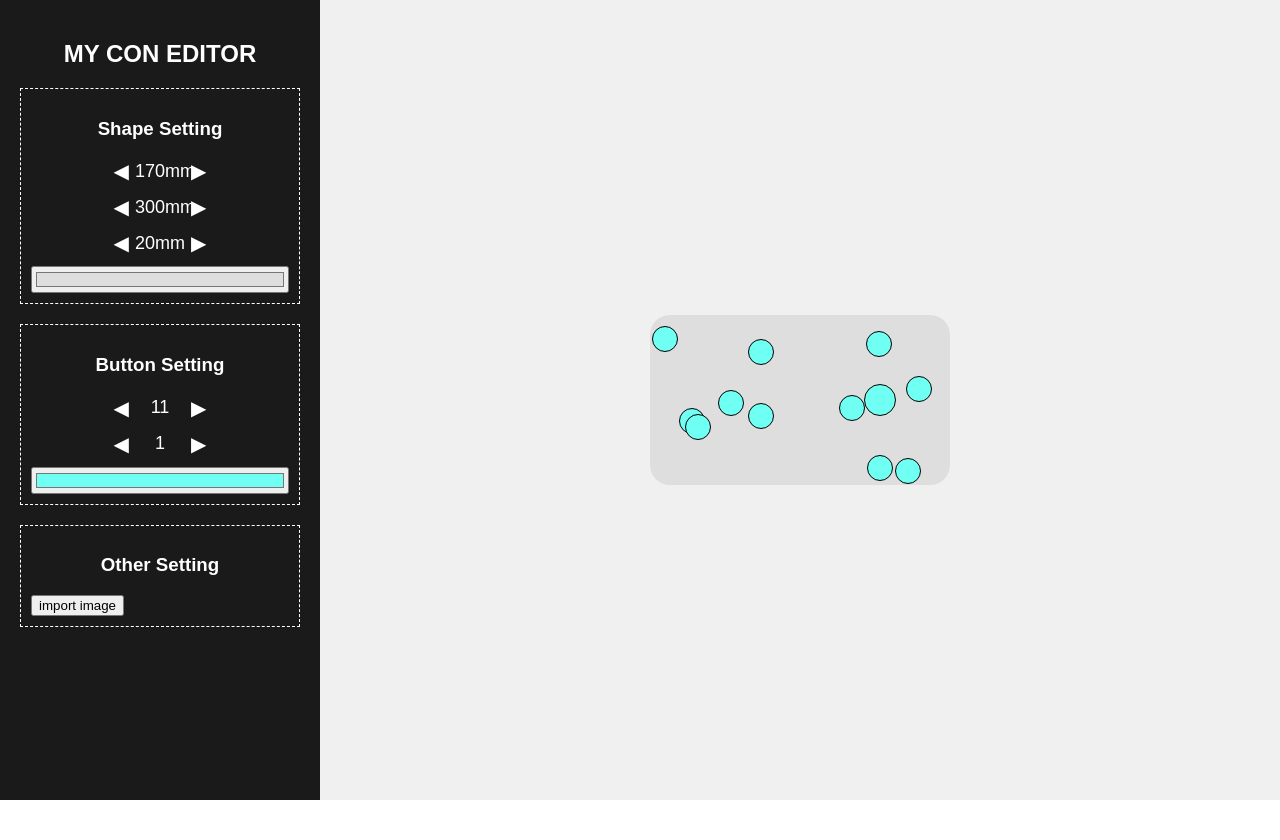
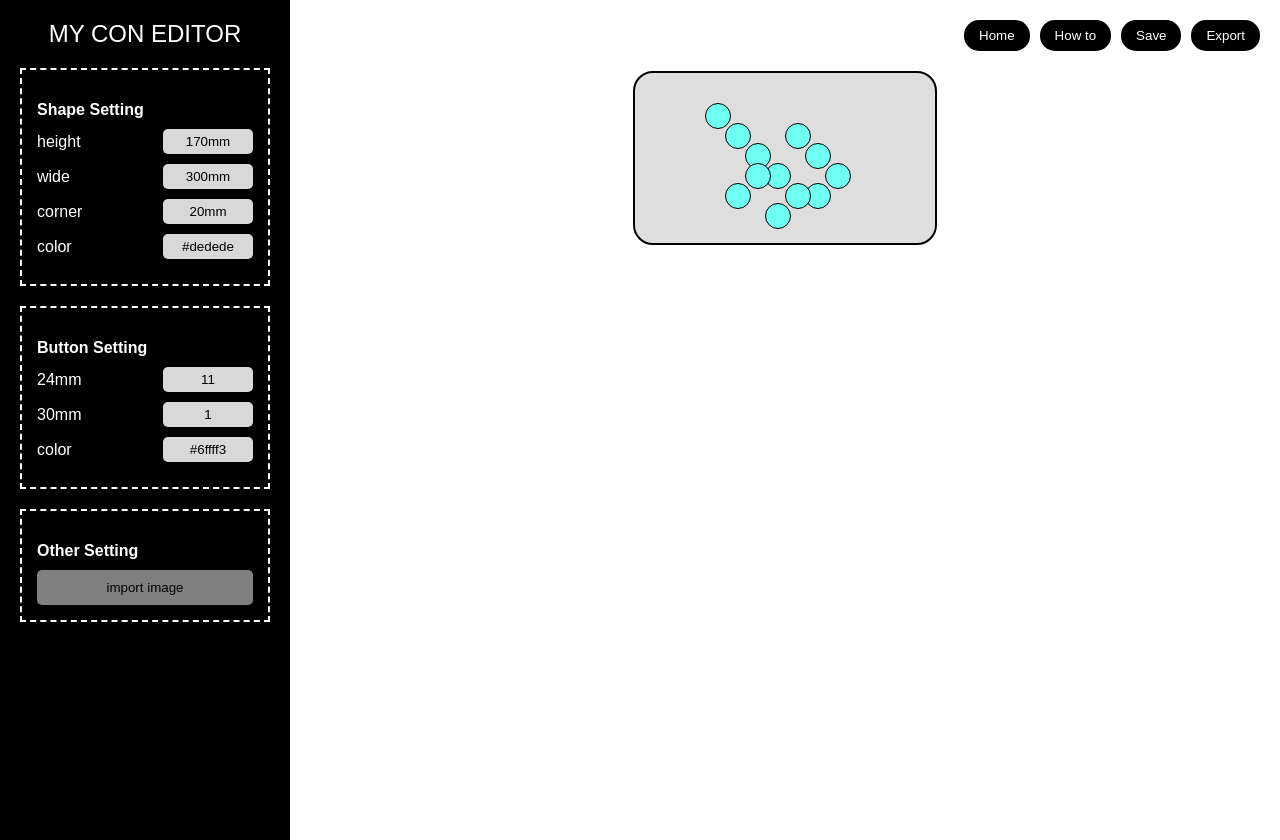
Before and after one commit to SoreiruFactory/button-layout-editor, a plain HTML site: page docs/index.html in a window 1280 px wide. Before the commit the page ends 800 px from the top, so only its background shows below. Drawn offline with Linux system fonts and the light colour scheme.

Commit message:
Update index.html

```diff
--- a/docs/index.html
+++ b/docs/index.html
@@ -4,64 +4,203 @@
     <meta charset="UTF-8">
     <meta name="viewport" content="width=device-width, initial-scale=1.0">
     <title>MY CON EDITOR</title>
-    <link rel="stylesheet" href="./styles.css"/>
+    <style>
+        body {
+            display: flex;
+            background-color: white;
+            font-family: Arial, sans-serif;
+            margin: 0;
+            color: white;
+        }
+
+        /* サイドバー */
+        .sidebar {
+            width: 250px;
+            background-color: black;
+            padding: 20px;
+            height: 100vh;
+        }
+
+        .title {
+            font-size: 24px;
+            text-align: center;
+            margin-bottom: 20px;
+        }
+
+        .settings {
+            border: 2px dashed white;
+            padding: 15px;
+            margin-bottom: 20px;
+        }
+
+        .settings h3 {
+            font-size: 16px;
+            margin-bottom: 10px;
+        }
+
+        .input-group {
+            display: flex;
+            justify-content: space-between;
+            align-items: center;
+            margin-bottom: 10px;
+        }
+
+        .input-box {
+            width: 80px;
+            text-align: center;
+            padding: 5px;
+            border: none;
+            background-color: #d8d8d8;
+            border-radius: 5px;
+            color: black;
+        }
+
+        .import-button {
+            width: 100%;
+            padding: 10px;
+            background-color: gray;
+            border: none;
+            border-radius: 5px;
+            text-align: center;
+            cursor: pointer;
+        }
+
+        /* メインコンテンツ */
+        .main-content {
+            flex-grow: 1;
+            padding: 20px;
+            text-align: center;
+            position: relative;
+        }
+
+        .top-buttons {
+            display: flex;
+            justify-content: flex-end;
+            gap: 10px;
+            margin-bottom: 20px;
+        }
+
+        .top-buttons button {
+            background-color: black;
+            color: white;
+            padding: 8px 15px;
+            border: none;
+            border-radius: 15px;
+            cursor: pointer;
+        }
+
+        /* コントローラー部分 */
+        .controller {
+            width: 300px;
+            height: 170px;
+            background-color: #dedede;
+            border-radius: 20px;
+            position: relative;
+            display: flex;
+            flex-wrap: wrap;
+            justify-content: center;
+            align-items: center;
+            border: 2px solid black;
+            margin: 0 auto;
+        }
+
+        .button {
+            width: 24px;
+            height: 24px;
+            background-color: #6ffff3;
+            border-radius: 50%;
+            position: absolute;
+            border: 1px solid black;
+        }
+
+        /* ボタン配置 */
+        .button:nth-child(1) { top: 30px; left: 70px; }
+        .button:nth-child(2) { top: 50px; left: 90px; }
+        .button:nth-child(3) { top: 70px; left: 110px; }
+        .button:nth-child(4) { top: 90px; left: 130px; }
+        .button:nth-child(5) { top: 50px; left: 150px; }
+        .button:nth-child(6) { top: 70px; left: 170px; }
+        .button:nth-child(7) { top: 90px; left: 190px; }
+        .button:nth-child(8) { top: 110px; left: 170px; }
+        .button:nth-child(9) { top: 110px; left: 150px; }
+        .button:nth-child(10) { top: 130px; left: 130px; }
+        .button:nth-child(11) { top: 90px; left: 110px; }
+        .button:nth-child(12) { top: 110px; left: 90px; }
+
+    </style>
 </head>
 <body>
-    <div class="container">
-        <!-- Sidebar -->
-        <div class="sidebar">
-            <h2>MY CON EDITOR</h2>
 
-            <!-- Shape Setting -->
-            <div class="setting">
-                <h3>Shape Setting</h3>
-                <div class="control">
-                    <button class="arrow" onclick="changeValue('height', -10)">◀</button>
-                    <span class="draggable" data-type="height">170mm</span>
-                    <button class="arrow" onclick="changeValue('height', 10)">▶</button>
-                </div>
-                <div class="control">
-                    <button class="arrow" onclick="changeValue('width', -10)">◀</button>
-                    <span class="draggable" data-type="width">300mm</span>
-                    <button class="arrow" onclick="changeValue('width', 10)">▶</button>
-                </div>
-                <div class="control">
-                    <button class="arrow" onclick="changeValue('corner', -5)">◀</button>
-                    <span class="draggable" data-type="corner">20mm</span>
-                    <button class="arrow" onclick="changeValue('corner', 5)">▶</button>
-                </div>
-                <input type="color" id="shapeColor" value="#dedede">
+    <!-- サイドバー -->
+    <div class="sidebar">
+        <div class="title">MY CON EDITOR</div>
+
+        <div class="settings">
+            <h3>Shape Setting</h3>
+            <div class="input-group">
+                <span>height</span>
+                <input type="text" class="input-box" value="170mm">
             </div>
-
-            <!-- Button Setting -->
-            <div class="setting">
-                <h3>Button Setting</h3>
-                <div class="control">
-                    <button class="arrow" onclick="changeValue('button24mm', -1)">◀</button>
-                    <span class="draggable" data-type="button24mm">11</span>
-                    <button class="arrow" onclick="changeValue('button24mm', 1)">▶</button>
-                </div>
-                <div class="control">
-                    <button class="arrow" onclick="changeValue('button30mm', -1)">◀</button>
-                    <span class="draggable" data-type="button30mm">1</span>
-                    <button class="arrow" onclick="changeValue('button30mm', 1)">▶</button>
-                </div>
-                <input type="color" id="buttonColor" value="#6ffff3">
+            <div class="input-group">
+                <span>wide</span>
+                <input type="text" class="input-box" value="300mm">
             </div>
-
-            <!-- Other Setting -->
-            <div class="setting">
-                <h3>Other Setting</h3>
-                <button id="importImage">import image</button>
+            <div class="input-group">
+                <span>corner</span>
+                <input type="text" class="input-box" value="20mm">
+            </div>
+            <div class="input-group">
+                <span>color</span>
+                <input type="text" class="input-box" value="#dedede">
             </div>
         </div>
 
-        <!-- Shape and Button Preview -->
-        <div class="preview">
-            <div class="shape" id="shape"></div>
+        <div class="settings">
+            <h3>Button Setting</h3>
+            <div class="input-group">
+                <span>24mm</span>
+                <input type="text" class="input-box" value="11">
+            </div>
+            <div class="input-group">
+                <span>30mm</span>
+                <input type="text" class="input-box" value="1">
+            </div>
+            <div class="input-group">
+                <span>color</span>
+                <input type="text" class="input-box" value="#6ffff3">
+            </div>
+        </div>
+
+        <div class="settings">
+            <h3>Other Setting</h3>
+            <button class="import-button">import image</button>
         </div>
     </div>
 
-    <script src="./script.js"/></script>
+    <!-- メインエリア -->
+    <div class="main-content">
+        <div class="top-buttons">
+            <button>Home</button>
+            <button>How to</button>
+            <button>Save</button>
+            <button>Export</button>
+        </div>
+
+        <div class="controller">
+            <div class="button"></div>
+            <div class="button"></div>
+            <div class="button"></div>
+            <div class="button"></div>
+            <div class="button"></div>
+            <div class="button"></div>
+            <div class="button"></div>
+            <div class="button"></div>
+            <div class="button"></div>
+            <div class="button"></div>
+            <div class="button"></div>
+            <div class="button"></div>
+        </div>
+    </div>
+
 </body>
 </html>
```
